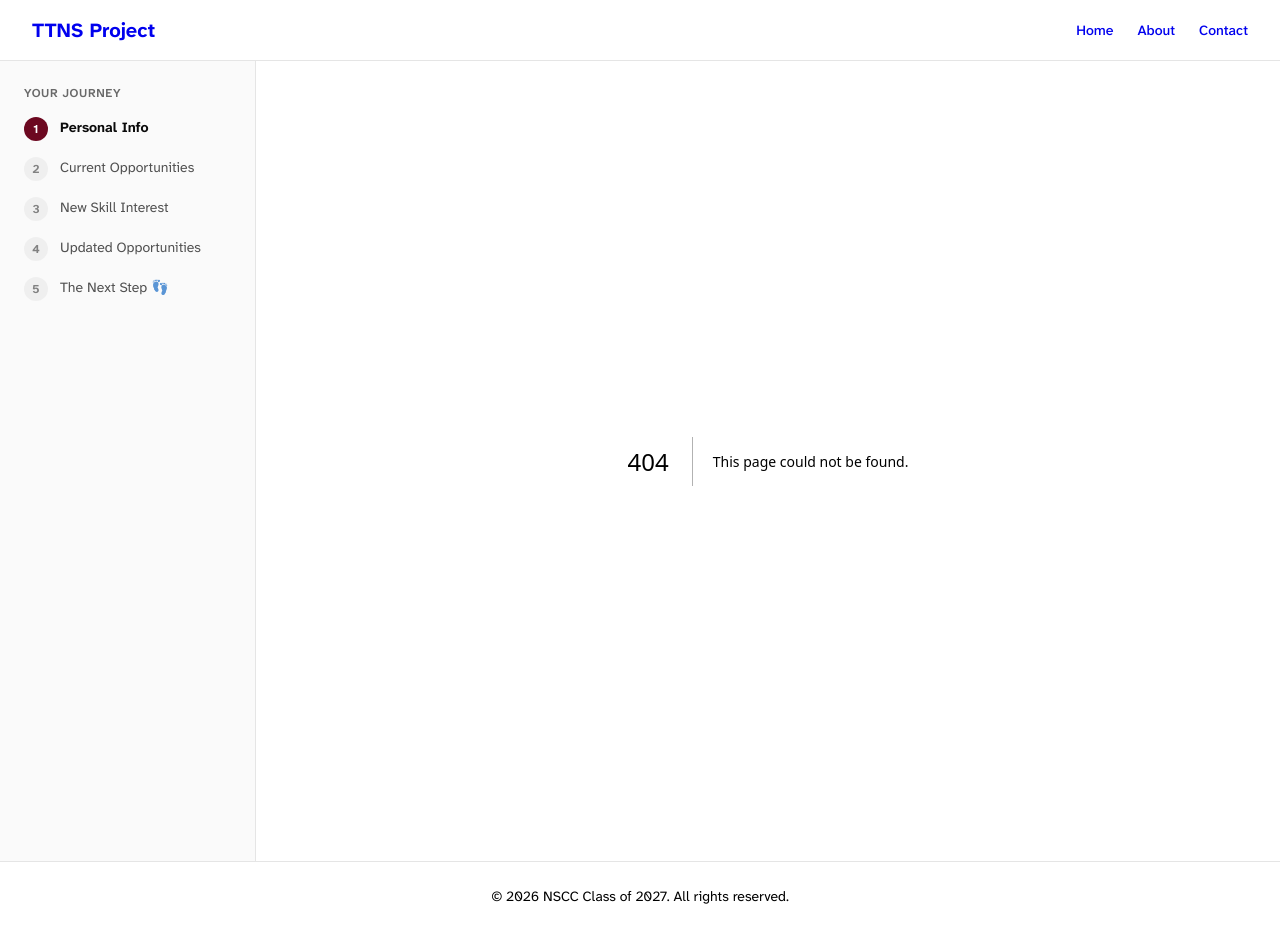
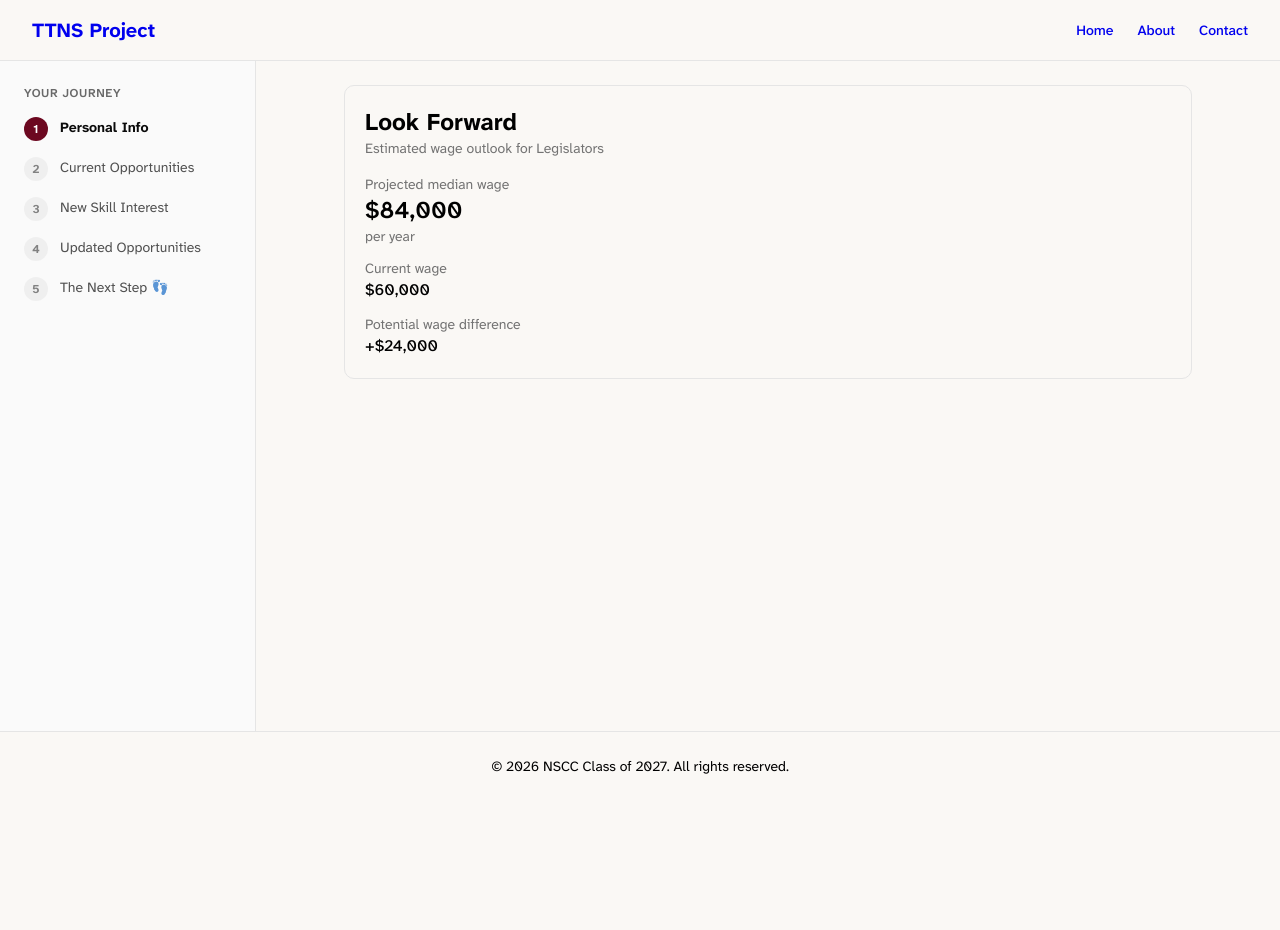
Before and after one commit to jaynaugler/ttns, a Next.js app: page /team5-test in a window 1280 px wide. Before the commit this address had no page. After the commit the page ends 800 px from the top, so only its background shows below. Built offline with nearby package versions, Linux system fonts and the light colour scheme.

Commit message:
Add Team 5 wage projection display

```diff
--- /dev/null
+++ b/src/app/team5-test/page.tsx
@@ -0,0 +1,12 @@
+import { WageProjectionCard } from "@/components/look-forward/wage-projection-card";
+
+export default function Team5TestPage() {
+	return (
+		<main className="mx-auto max-w-4xl p-6">
+			<WageProjectionCard
+				careerId="00010"
+				currentWage={60000}
+			/>
+		</main>
+	);
+}
--- /dev/null
+++ b/src/components/look-forward/wage-projection-card.tsx
@@ -0,0 +1,90 @@
+import {
+	createWageProjection,
+	findCareerById,
+} from "@/lib/projection-logic";
+
+interface WageProjectionCardProps {
+	careerId: string;
+	currentWage?: number;
+}
+
+function formatCurrency(value: number): string {
+	return new Intl.NumberFormat("en-CA", {
+		style: "currency",
+		currency: "CAD",
+		maximumFractionDigits: 0,
+	}).format(value);
+}
+
+export function WageProjectionCard({
+	careerId,
+	currentWage,
+}: WageProjectionCardProps) {
+	const career = findCareerById(careerId);
+
+	if (!career) {
+		return (
+			<div className="rounded-lg border p-4">
+				<p className="text-sm text-muted-foreground">
+					Career data unavailable.
+				</p>
+			</div>
+		);
+	}
+
+	const projection = createWageProjection(careerId, currentWage);
+
+	return (
+		<section className="space-y-4 rounded-lg border p-5">
+			<div>
+				<h2 className="text-2xl font-bold">Look Forward</h2>
+				<p className="text-sm text-muted-foreground">
+					Estimated wage outlook for {career.title}
+				</p>
+			</div>
+
+			{projection ? (
+				<div className="space-y-3">
+					<div>
+						<p className="text-sm text-muted-foreground">
+							Projected median wage
+						</p>
+						<p className="text-2xl font-semibold">
+							{formatCurrency(projection.projectedWage!)}
+						</p>
+						<p className="text-sm text-muted-foreground">
+							per year
+						</p>
+					</div>
+
+					{projection.currentWage !== undefined && (
+						<div>
+							<p className="text-sm text-muted-foreground">
+								Current wage
+							</p>
+							<p className="font-medium">
+								{formatCurrency(projection.currentWage)}
+							</p>
+						</div>
+					)}
+
+					{projection.delta !== undefined && (
+						<div>
+							<p className="text-sm text-muted-foreground">
+								Potential wage difference
+							</p>
+							<p className="font-medium">
+								{projection.delta >= 0 ? "+" : ""}
+								{formatCurrency(projection.delta)}
+							</p>
+						</div>
+					)}
+				</div>
+			) : (
+				<p className="text-sm text-muted-foreground">
+					Wage data is not available for this career.
+				</p>
+			)}
+		</section>
+	);
+}
```
